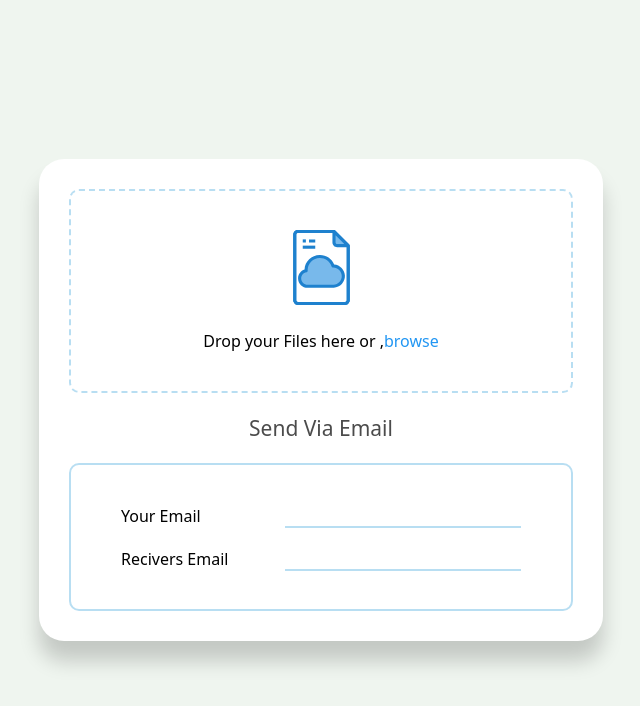
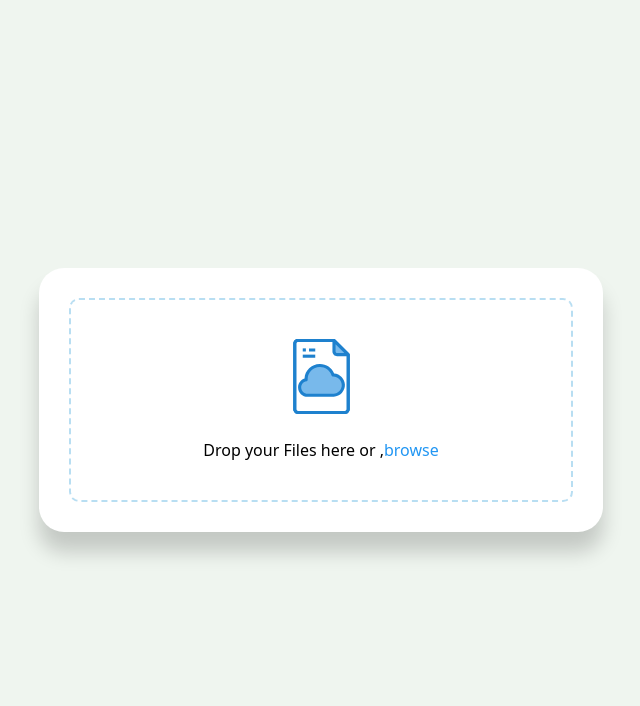
Before and after one commit to mittalsam20/24HourShare, a React (Create React App) app in the folder client/: page / in a window 1280 px wide. Shown: the top 706 px of the page, without its empty margins (319-959 px from the left). Built offline with nearby package versions, Linux system fonts and the light colour scheme.

Commit message:
ui bugs solved

```diff
--- a/client/src/App.css
+++ b/client/src/App.css
@@ -178,10 +178,12 @@ p {
     text-align: center;
 }
 
-.emailcont {
+.emailcont,
+.send-btn-container {
     display: flex;
     flex-direction: column;
     align-items: center;
+    display: none;
 }
 
 .emailcont input {
@@ -208,12 +210,6 @@ p {
     width: 400px;
 }
 
-.forminnercont {
-    display: flex;
-    justify-content: space-between;
-    align-items: center;
-}
-
 .forminnercont form {
     border: 2px solid var(--bordercolor);
     width: 100%;
@@ -224,3 +220,20 @@ p {
     flex-direction: column;
     align-items: center;
 }
+
+.send-btn-container button {
+    font-size: 18px;
+    padding: 8px 40px;
+    margin-top: 15px;
+    /* background: var(--main-bg-color); */
+    background: lightgray;
+    border: none;
+    border-radius: 5px;
+    color: #607d8b;
+    cursor: pointer;
+}
+
+.send-btn-container button:hover {
+    background-color: grey;
+    color: darkblue;
+}
--- a/client/src/components/dropzone/dropzone.js
+++ b/client/src/components/dropzone/dropzone.js
@@ -11,6 +11,8 @@ const DropZone = () => {
   const fileinputref = useRef();
   const browsebtn = useRef();
   const bgbarcont = useRef();
+  const emailcont = useRef();
+
   const host = "https://innshare.herokuapp.com/";
   const uploadURL = `${host}api/files`;
 
@@ -51,6 +53,7 @@ const DropZone = () => {
     console.log(file);
     linkcont.current.style.display = "inline";
     bgbarcont.current.style.display = "none";
+    emailcont.current.style.display = "inline";
   };
 
   useEffect(() => {
@@ -131,7 +134,7 @@ const DropZone = () => {
         <div className="linkcont" ref={linkcont}>
           <LinkCont data={data} />
         </div>
-        <div className="emailcont">
+        <div className="emailcont" ref={emailcont}>
           <EmailForm />
         </div>
       </section>
--- a/client/src/components/emailform/emailform.js
+++ b/client/src/components/emailform/emailform.js
@@ -12,6 +12,9 @@ const EmailForm = () => {
             <label htmlFor="reciever">Recivers Email</label>
             <input type="email" name="to" id="reciever" required />
           </div>
+          <div class="send-btn-container">
+            <button type="submit">Send</button>
+          </div>
         </form>
       </div>
     </>
```
